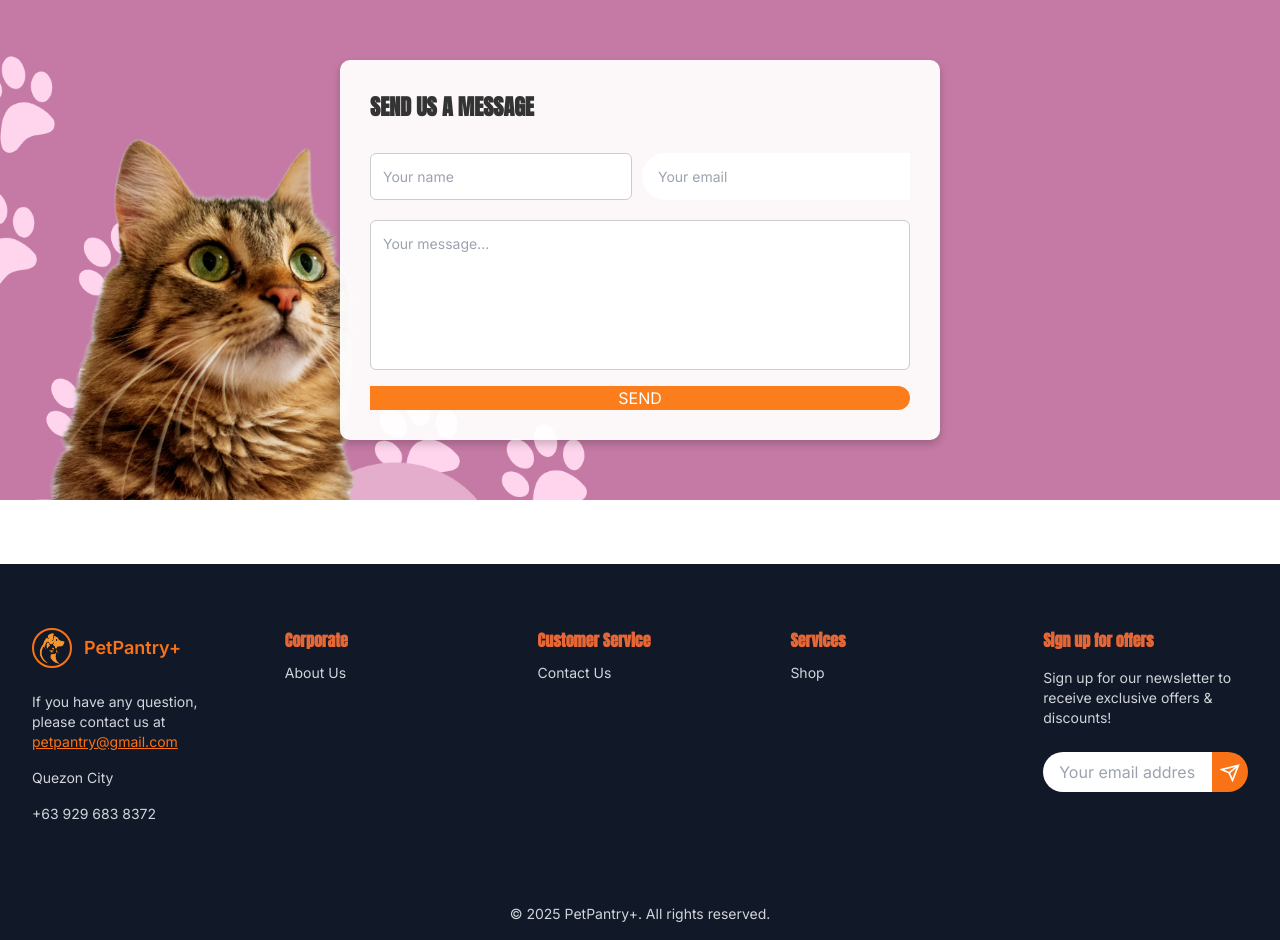
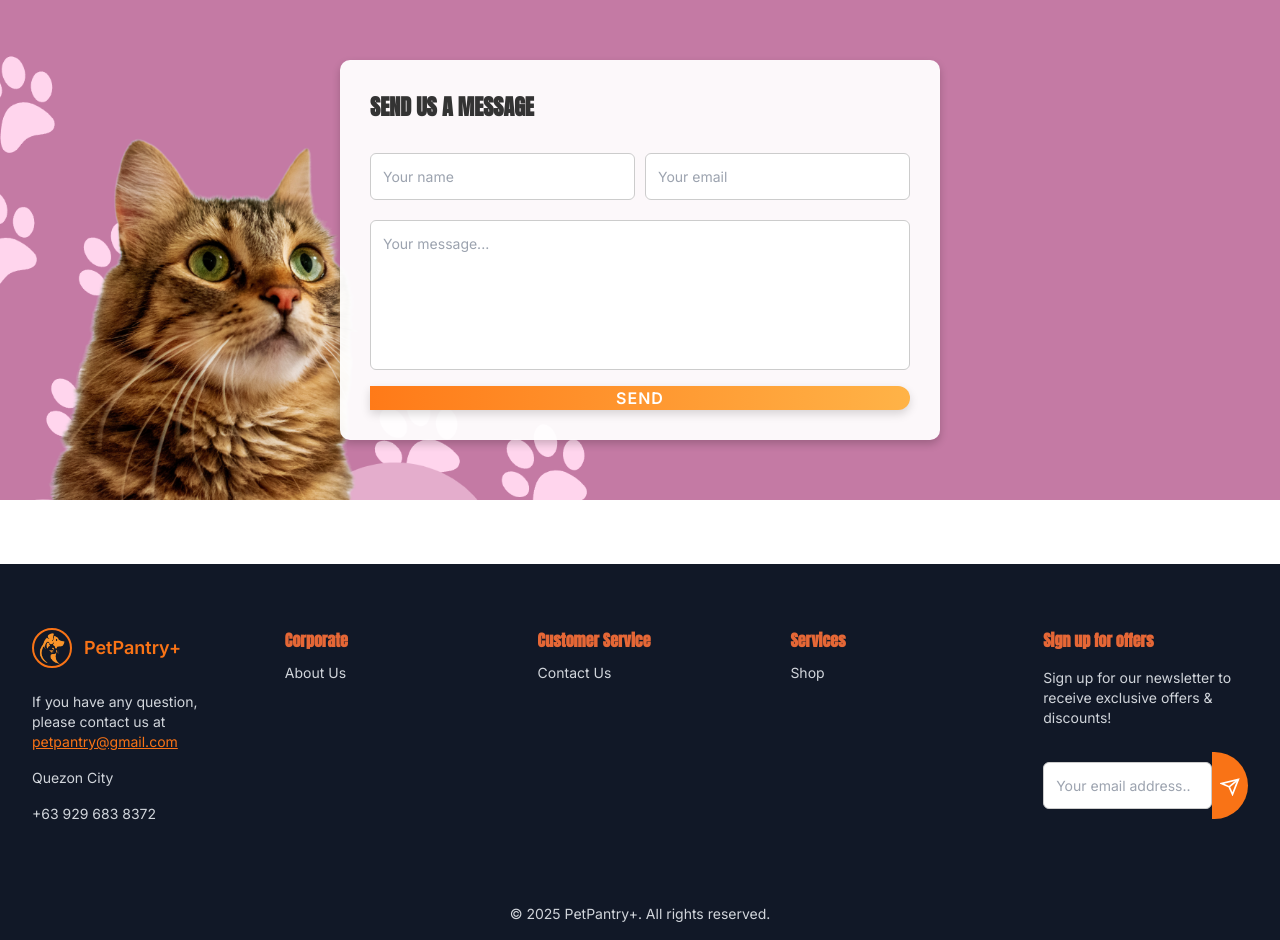
Before and after one commit to yonnabels/FANTASTIC-5-PET-PANTRY, a PHP site: page /ContactUs.html in a window 1280 px wide. Shown: the part 405-1345 px from the top of the page. Run offline with PHP 8.4, Linux system fonts and the light colour scheme; some libraries are stand-ins or nearby versions.

Commit message:
Update ContactUs.css

```diff
--- a/ContactUs/ContactUs.css
+++ b/ContactUs/ContactUs.css
@@ -8,6 +8,11 @@ body {
 
 h1, h2, h3, h4, h5, h6 {
   font-family: 'Anton', sans-serif;
+}
+
+h1 {
+  font-size: 2.5rem;
+  margin-bottom: 2.5rem; /* increase from 1rem */
 }
 
 /* Contact Form Section */
@@ -44,15 +49,26 @@ h1, h2, h3, h4, h5, h6 {
   flex: 1;
 }
 
-/* Inputs & Textarea */
+/* Input fields styling (merged) */
+input[type="text"],
+input[type="email"],
+textarea,
 .contact-form input,
 .contact-form textarea {
   width: 100%;
   padding: 12px;
   margin: 10px 0;
-  border: 1px solid #ccc;
-  border-radius: 6px;
+  border: 1px solid #ccc;   /* Add outline */
+  border-radius: 6px;       /* Slightly rounded corners */
   font-size: 14px;
+  box-sizing: border-box;
+  outline: none;
+}
+
+input[type="text"]:focus,
+input[type="email"]:focus,
+textarea:focus {
+  border-color: #f97316;   /* Highlight border on focus (orange shade) */
 }
 
 .contact-form textarea {
@@ -60,26 +76,27 @@ h1, h2, h3, h4, h5, h6 {
   resize: none;
 }
 
-/* Send Button */
+/* SEND button styling */
 .contact-form button {
   width: 100%;
   padding: 14px;
-  background: black;
+  background: linear-gradient(90deg, #ff7a18, #ffb347);
   color: white;
+  font-weight: bold;
   border: none;
-  border-radius: 6px;
+  border-radius: 30px; /* pill shape */
   font-size: 16px;
   cursor: pointer;
-  transition: 0.3s;
+  transition: all 0.3s ease;
+  box-shadow: 0 4px 10px rgba(0, 0, 0, 0.15);
+  letter-spacing: 1px;
 }
 
 .contact-form button:hover {
-  background: #333;
+  background: linear-gradient(90deg, #ffb347, #ff7a18); /* reverse gradient */
+  transform: translateY(-3px); /* lift effect */
+  box-shadow: 0 6px 14px rgba(0, 0, 0, 0.25);
 }
-
-
-
-
 
 /* Footer headings */
 .footer-heading {
@@ -89,8 +106,8 @@ h1, h2, h3, h4, h5, h6 {
   margin-bottom: 0.7rem;
 }
 
-/* Form input */
-input[type="email"] {
+/* Newsletter input (kept separate) */
+input[type="email"].newsletter {
   width: 100%;
   padding: 0.5rem 1rem;
   border-radius: 9999px 0 0 9999px;
```
